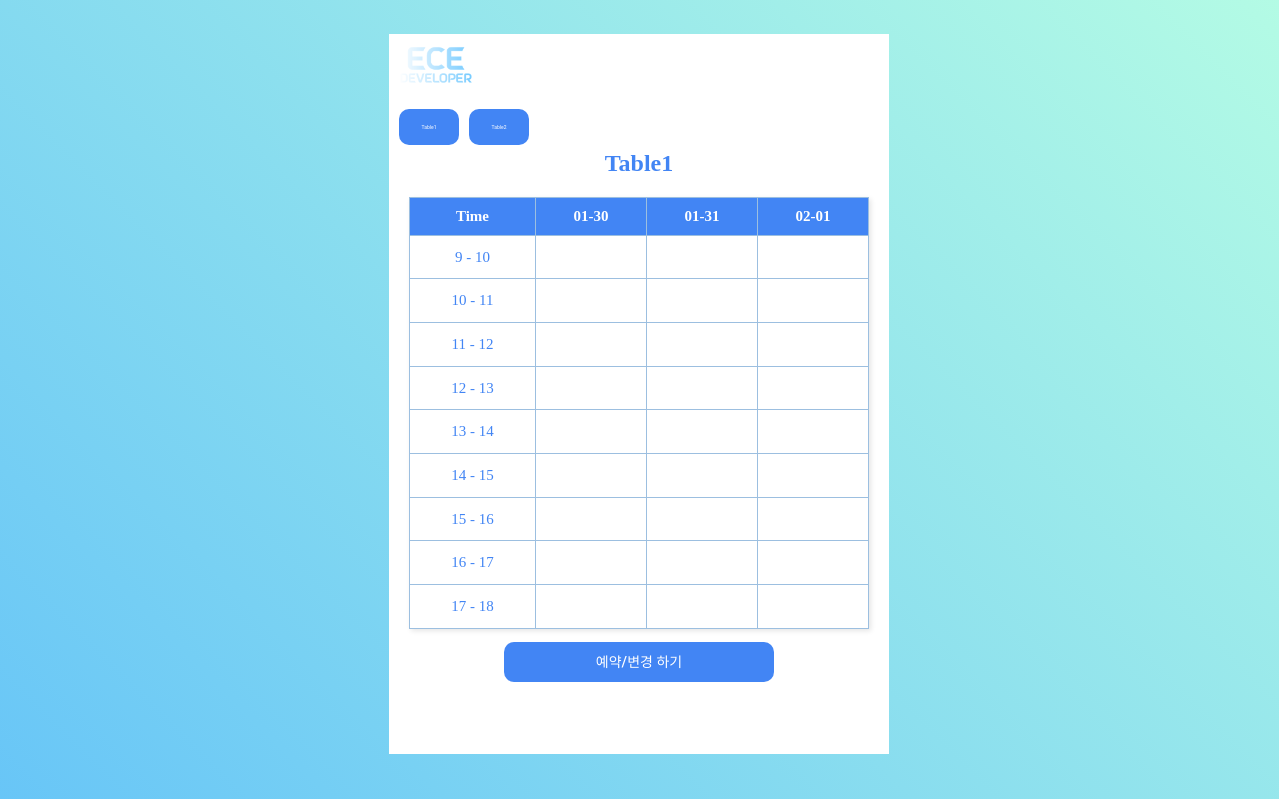
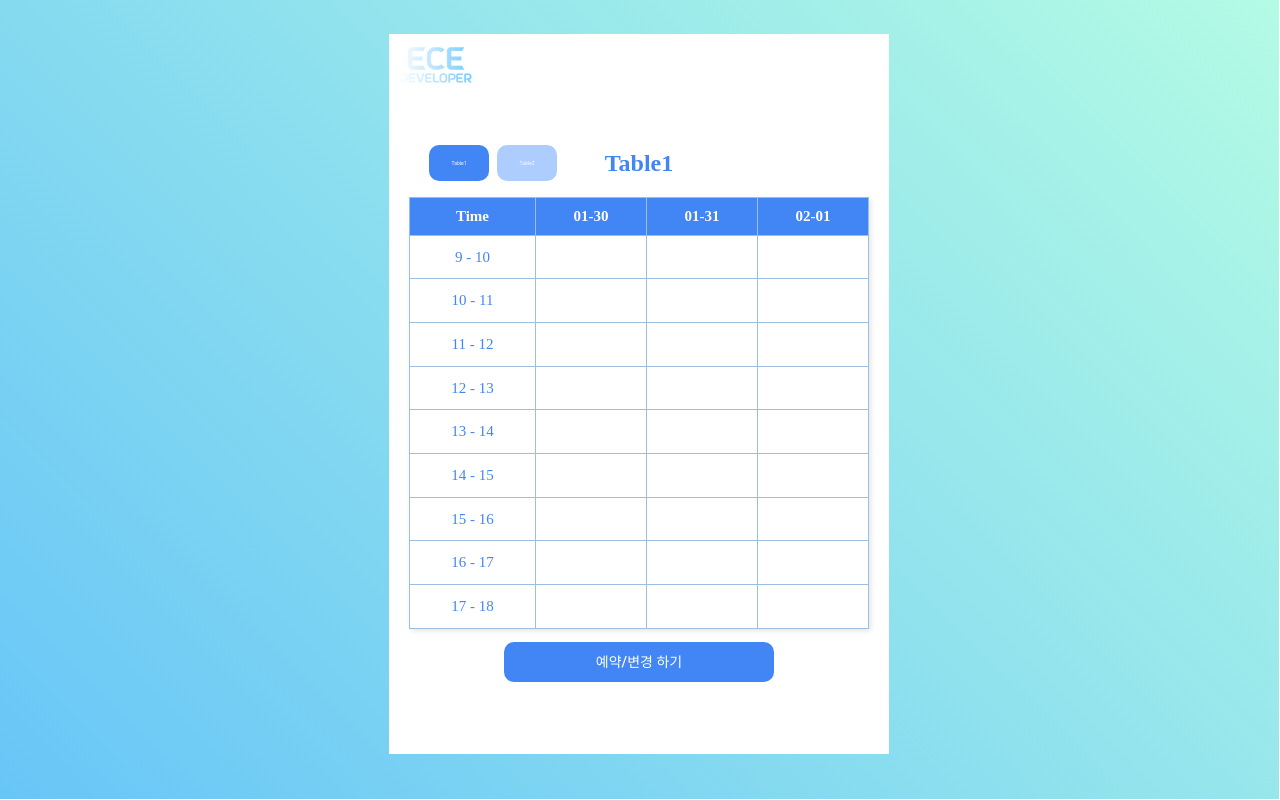
Before and after one commit to ECE-Developers/reservation-web, a React (Create React App) app: page /main in a window 1280 px wide. Built offline with nearby package versions, Linux system fonts and the light colour scheme.

Commit message:
fix: css 1차수정

```diff
--- a/src/Page/MainPage.js
+++ b/src/Page/MainPage.js
@@ -31,8 +31,8 @@ function MainPage(){
       <div className='loginform'>
         <HeaderLogin />
         <div>
-          <button className='errBtn2' onClick={() => handleTableSelection('Table1')}>Table1</button>
-          <button className='errBtn2' onClick={() => handleTableSelection('Table2')}>Table2</button>
+          <button style={{ background: selectedTable === "Table1" ? "#4285F4" : "#adccff" }} className='errBtn2' onClick={() => handleTableSelection('Table1')}>Table1</button>
+          <button style={{ marginLeft: "8px", background: selectedTable === "Table2" ? "#4285F4" : "#adccff" }} className='errBtn2' onClick={() => handleTableSelection('Table2')}>Table2</button>
           <h2 style={{ textAlign: 'center', color : '#4285F4' }}>{selectedTable}</h2>
         </div>
         <table className="time-reservation-table">
--- a/src/Page/RsvPage.js
+++ b/src/Page/RsvPage.js
@@ -101,8 +101,8 @@ function RsvPage(){
       <div className='loginform'>
         <HeaderLogin />
         <div>
-          <button className='errBtn2' onClick={() => handleTableSelection('Table1')}>Table1</button>
-          <button className='errBtn2' onClick={() => handleTableSelection('Table2')}>Table2</button>
+          <button style={{ background: selectedTable === "Table1" ? "#4285F4" : "#adccff" }} className='errBtn2' onClick={() => handleTableSelection('Table1')}>Table1</button>
+          <button style={{ marginLeft: "8px", background: selectedTable === "Table2" ? "#4285F4" : "#adccff" }} className='errBtn2' onClick={() => handleTableSelection('Table2')}>Table2</button>
           <h2 style={{ textAlign: 'center', color : '#4285F4' }}>{selectedTable}</h2>
         </div>
         <table className="time-reservation-table">
--- a/src/css/login.css
+++ b/src/css/login.css
@@ -161,9 +161,9 @@
   font-weight: 400;
   line-height: 1.2em;
   cursor: pointer;
-  margin-left: 2%;
+  margin-left: 8%;
   position: relative;
-  top: 15%;
+  top: 50%;
   display: inline-block;
 }
 
```
